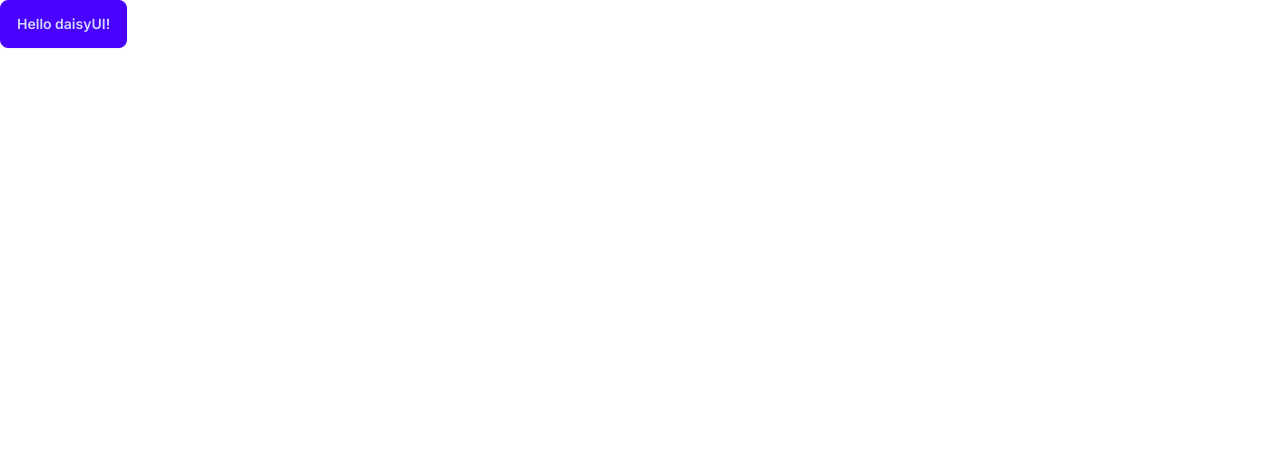
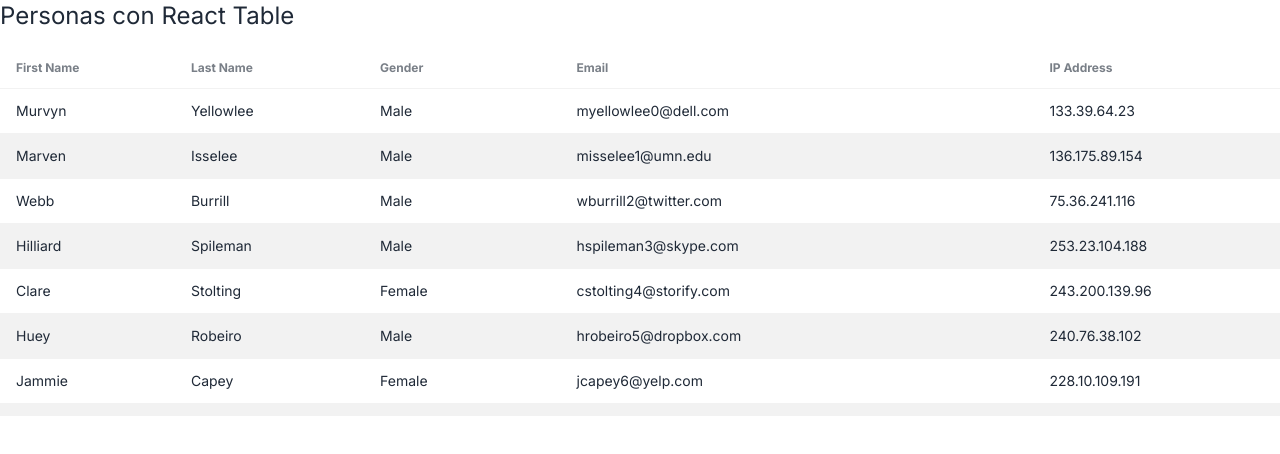
Before and after one commit to joserobertopinto/NextJS-DaisyUI, a Next.js app: page / in a window 1280 px wide. Shown: the top 454 px of the page. Built offline with nearby package versions, Linux system fonts and the light colour scheme.

Commit message:
tabla ejemplo con ract-table

```diff
--- a/app/page.tsx
+++ b/app/page.tsx
@@ -1,7 +1,20 @@
-export default function Home() {
+//------PRUEBO SI DAISY NO ROMPE
+// export default function Home() {
+//   return (
+//     <>
+//       <button className="btn btn-primary">Hello daisyUI!</button>
+//     </>
+//   )
+// }
+
+
+import ClientSideTable from "../components/ClientSideTable";
+
+export default function page(){
   return (
-    <>
-      <button className="btn btn-primary">Hello daisyUI!</button>
-    </>
-  )
-}
+    <div className="container mx-auto">
+      <h1 className="text-2xl">Personas con React Table</h1>
+      <ClientSideTable />
+    </div>
+  );
+};
--- /dev/null
+++ b/components/ClientSideTable.tsx
@@ -0,0 +1,53 @@
+'use client'
+import { useReactTable, getCoreRowModel, flexRender } from "@tanstack/react-table";
+import data from "../users.json";
+import React from "react";
+import { userColumnDefs } from "./UserColumnDefs";
+
+const ClientSideTable = () => {
+  const table = useReactTable({
+    columns: userColumnDefs,
+    data: data ?? [],
+    getCoreRowModel: getCoreRowModel(),
+  });
+  const headers = table.getFlatHeaders();
+  const rows = table.getRowModel().rows;
+
+  return (
+    <div className="overflow-x-auto h-96">
+      <table className="table table-zebra my-4 w-full table-pin-rows">
+        <thead>
+          <tr>
+            {headers.map((header) => {
+              return (
+                <th key={header.id}>
+                  {header.isPlaceholder ? null : (
+                    <span>
+                      {flexRender(
+                        header.column.columnDef.header,
+                        header.getContext()
+                      )}
+                    </span>
+                  )}
+                </th>
+              );
+            })}
+          </tr>
+        </thead>
+        <tbody>
+            {rows.map((row) => (
+                <tr key={row.id} >
+                {row.getVisibleCells().map((cell) => (
+                    <td key={cell.id}>
+                    {flexRender(cell.column.columnDef.cell, cell.getContext())}
+                    </td>
+                ))}
+                </tr>
+            ))}
+            </tbody>
+      </table>
+    </div>
+  );
+};
+
+export default ClientSideTable;
--- /dev/null
+++ b/components/UserColumnDefs.tsx
@@ -0,0 +1,35 @@
+//./components/UserColumnDefs.tsx
+import { createColumnHelper } from "@tanstack/react-table";
+import { Person } from "../types/Person";
+
+// createColumnHelper helps us create columns with maximum type safety.
+// we assign the type person so that it knows the structure for our data
+const columnHelper = createColumnHelper<Person>();
+
+export const userColumnDefs = [
+  columnHelper.accessor((row) => row.first_name, {
+    id: "first_name",
+    cell: (info) => info.getValue(),
+    header: (info) => <span>First Name</span>,
+  }),
+  columnHelper.accessor((row) => row.last_name, {
+    id: "last_name",
+    cell: (info) => <span>{info.getValue()}</span>,
+    header: () => <span>Last Name</span>,
+  }),
+  columnHelper.accessor((row) => row.gender, {
+    id: "gender",
+    cell: (info) => <span>{info.getValue()}</span>,
+    header: () => <span>Gender</span>,
+  }),
+  columnHelper.accessor((row) => row.email, {
+    id: "email",
+    cell: (info) => <span>{info.getValue()}</span>,
+    header: () => <span>Email</span>,
+  }),
+  columnHelper.accessor((row) => row.ip_address, {
+    id: "ip_address",
+    cell: (info) => <span>{info.getValue()}</span>,
+    header: () => <span>IP Address</span>,
+  }),
+];
--- a/package.json
+++ b/package.json
@@ -9,6 +9,7 @@
     "lint": "next lint"
   },
   "dependencies": {
+    "@tanstack/react-table": "^8.10.7",
     "next": "14.0.4",
     "react": "^18",
     "react-dom": "^18"
--- /dev/null
+++ b/types/Person.ts
@@ -0,0 +1,10 @@
+//types/Person.ts
+export type Person = {
+    first_name: string;
+    last_name: string;
+    email: string;
+    gender: string;
+    ip_address: string;
+    city: string;
+    countryCode: string;
+  };
--- /dev/null
+++ b/users.json
@@ -0,0 +1,20 @@
+[{"id":1,"first_name":"Murvyn","last_name":"Yellowlee","email":"myellowlee0@dell.com","gender":"Male","ip_address":"133.39.64.23"},
+{"id":2,"first_name":"Marven","last_name":"Isselee","email":"misselee1@umn.edu","gender":"Male","ip_address":"136.175.89.154"},
+{"id":3,"first_name":"Webb","last_name":"Burrill","email":"wburrill2@twitter.com","gender":"Male","ip_address":"75.36.241.116"},
+{"id":4,"first_name":"Hilliard","last_name":"Spileman","email":"hspileman3@skype.com","gender":"Male","ip_address":"253.23.104.188"},
+{"id":5,"first_name":"Clare","last_name":"Stolting","email":"cstolting4@storify.com","gender":"Female","ip_address":"243.200.139.96"},
+{"id":6,"first_name":"Huey","last_name":"Robeiro","email":"hrobeiro5@dropbox.com","gender":"Male","ip_address":"240.76.38.102"},
+{"id":7,"first_name":"Jammie","last_name":"Capey","email":"jcapey6@yelp.com","gender":"Female","ip_address":"228.10.109.191"},
+{"id":8,"first_name":"Billi","last_name":"Giorgeschi","email":"bgiorgeschi7@homestead.com","gender":"Female","ip_address":"214.4.52.191"},
+{"id":9,"first_name":"Hershel","last_name":"O'Mohun","email":"homohun8@google.com","gender":"Male","ip_address":"202.52.169.117"},
+{"id":10,"first_name":"Margaret","last_name":"Rosas","email":"mrosas9@globo.com","gender":"Female","ip_address":"99.178.56.190"},
+{"id":11,"first_name":"Normand","last_name":"Chasson","email":"nchassona@surveymonkey.com","gender":"Male","ip_address":"130.101.129.249"},
+{"id":12,"first_name":"Booth","last_name":"Bright","email":"bbrightb@amazonaws.com","gender":"Male","ip_address":"98.130.118.23"},
+{"id":13,"first_name":"Anthe","last_name":"Rennick","email":"arennickc@cnet.com","gender":"Female","ip_address":"77.80.232.48"},
+{"id":14,"first_name":"Merrick","last_name":"Duffy","email":"mduffyd@reference.com","gender":"Male","ip_address":"49.193.157.233"},
+{"id":15,"first_name":"Luisa","last_name":"Fairlem","email":"lfairleme@nature.com","gender":"Female","ip_address":"118.195.42.212"},
+{"id":16,"first_name":"Mead","last_name":"Bothie","email":"mbothief@networkadvertising.org","gender":"Female","ip_address":"123.111.9.24"},
+{"id":17,"first_name":"Alexi","last_name":"Davidov","email":"adavidovg@wufoo.com","gender":"Female","ip_address":"164.147.188.187"},
+{"id":18,"first_name":"Mimi","last_name":"Byard","email":"mbyardh@ftc.gov","gender":"Non-binary","ip_address":"45.30.86.22"},
+{"id":19,"first_name":"Bethanne","last_name":"Cheney","email":"bcheneyi@360.cn","gender":"Female","ip_address":"212.135.250.53"},
+{"id":20,"first_name":"Wylma","last_name":"Epsly","email":"wepslyj@meetup.com","gender":"Female","ip_address":"27.225.111.25"}]
```
Also changed, not shown: 1 other file (tests, documents, lock files or other folders).
